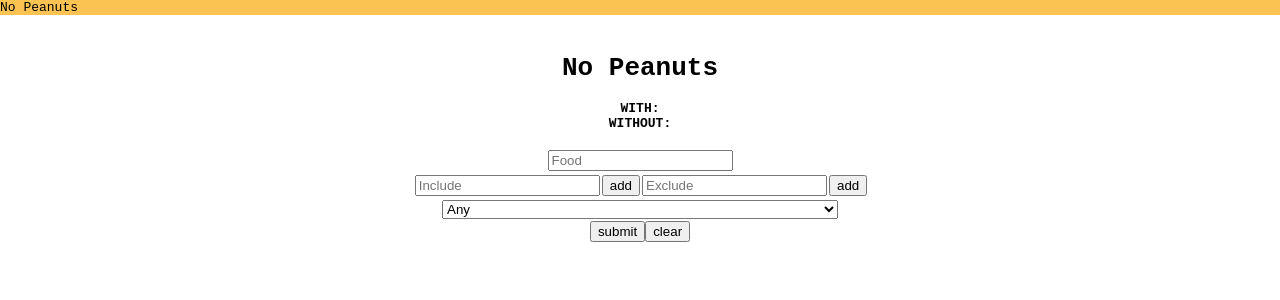
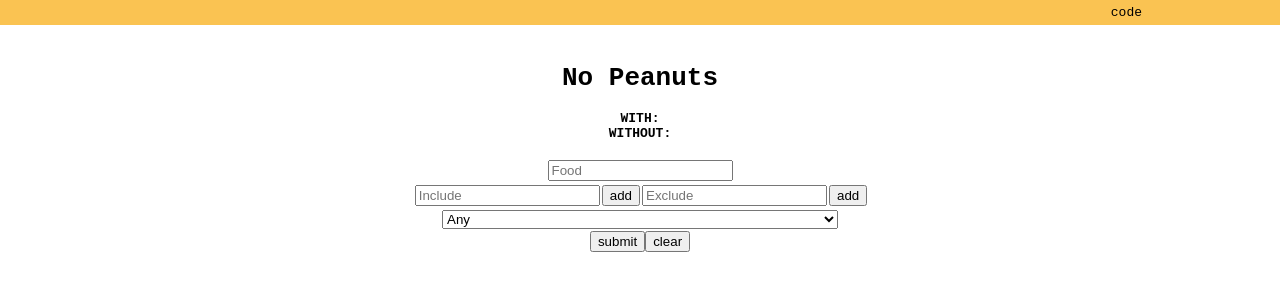
Before and after one commit to toto4tots/food-search, a React (Create React App) app in the folder frontend/: page / in a window 1280 px wide. Shown: the top 300 px of the page. Built offline with nearby package versions, Linux system fonts and the light colour scheme.

Commit message:
added nav fixes

```diff
--- a/frontend/src/App.js
+++ b/frontend/src/App.js
@@ -7,8 +7,9 @@ function App() {
   return (
     <div>
       <div className="topnav">
-        <div>No Peanuts</div>
-        {/* <a>Public</a> */}
+        <div className="navTabs">
+          <span className="navTab"><a href="">code</a></span>
+        </div>
       </div>
       <div className="App">
         <SearchArea />
--- a/frontend/src/components/displayInfo.js
+++ b/frontend/src/components/displayInfo.js
@@ -50,6 +50,9 @@ class DisplayInfo extends React.Component {
                 })
             })
             .catch((error) => {
+                this.setState({
+                    'message': 'Error'
+                });
                 console.error(error);
             })
 
@@ -61,7 +64,7 @@ class DisplayInfo extends React.Component {
                 <div>
                     <div className="infoTitle">
                         <div>
-                            <strong>Common Ingredients</strong><br />
+                            <strong>Common Ingredients</strong>
                         </div>
 
                         {"Ingredient | Frequency"}
@@ -76,7 +79,7 @@ class DisplayInfo extends React.Component {
                     </ul>
                     <div className="infoTitle">
                         <div>
-                            <strong>Common Categories</strong><br />
+                            <strong>Common Categories</strong>
                         </div>
 
                         {"Category | Frequency"}
@@ -89,7 +92,6 @@ class DisplayInfo extends React.Component {
                                 </li>
                         )}
                     </ul>
-
                 </div>
             )
         }
@@ -98,7 +100,6 @@ class DisplayInfo extends React.Component {
                 <div className="infoTitle">{this.state.message}</div>
             )
         }
-
     }
 }
 
--- a/frontend/src/stylesheets/App.css
+++ b/frontend/src/stylesheets/App.css
@@ -1,5 +1,6 @@
 .App {
   margin: 15%;
+  margin-bottom: 5%;
   margin-top: 3%;
 }
 
@@ -8,6 +9,29 @@
   overflow: hidden;
 }
 
+.navName {
+  margin-left: 1%;
+  padding: 5px;
+  font-size: 15px;
+  float: right;
+}
+
+.navTabs {
+  margin: auto;
+  width: 80%;
+  padding: 5px;
+  text-align: right;
+}
+
+.navTab {
+  margin: 10px;
+}
+
+.navTab a {
+  color: black;
+  text-decoration: none;
+}
+
 body {
   font-family: monospace;
 }
```
Also changed, not shown: 1 other file (tests, documents, lock files or other folders).
